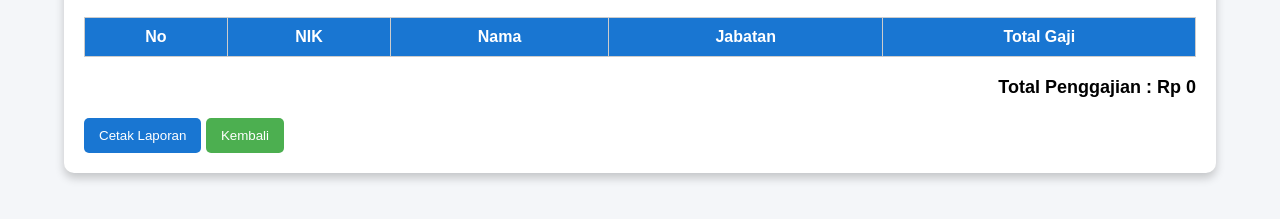
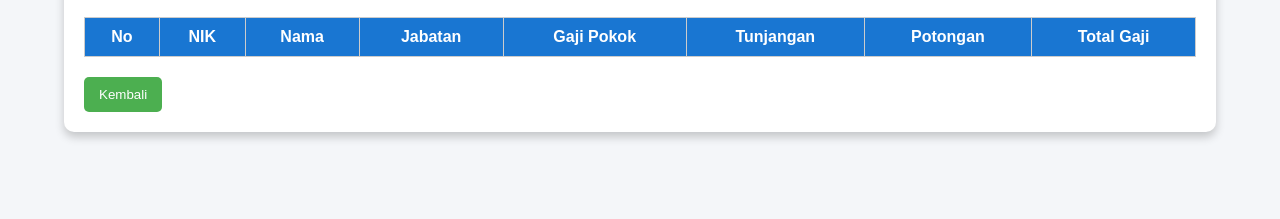
Before and after one commit to sevaniagtg-tech/penggajian, a plain HTML site: page laporan.html in a window 1280 px wide. Shown: the part 81-300 px from the top of the page. Drawn offline with Linux system fonts and the light colour scheme.

Commit message:
menambahkan laporan.html

```diff
--- a/laporan.html
+++ b/laporan.html
@@ -2,7 +2,6 @@
 <html lang="id">
 <head>
 <meta charset="UTF-8">
-<meta name="viewport" content="width=device-width, initial-scale=1.0">
 <title>Laporan Penggajian</title>
 
 <style>
@@ -20,7 +19,7 @@ body{
 .container{
     width:90%;
     margin:30px auto;
-    background:#fff;
+    background:white;
     padding:20px;
     border-radius:10px;
     box-shadow:0 5px 10px rgba(0,0,0,.2);
@@ -35,10 +34,9 @@ h2{
 table{
     width:100%;
     border-collapse:collapse;
-    margin-top:20px;
 }
 
-table, th, td{
+table,th,td{
     border:1px solid #ccc;
 }
 
@@ -47,33 +45,19 @@ th{
     color:white;
 }
 
-th, td{
+th,td{
     padding:10px;
     text-align:center;
 }
 
-.total{
-    margin-top:20px;
-    font-size:18px;
-    font-weight:bold;
-    text-align:right;
-}
-
 button{
     padding:10px 15px;
-    margin-top:20px;
     border:none;
     border-radius:5px;
+    color:white;
     cursor:pointer;
-    color:white;
-}
-
-.cetak{
-    background:#1976D2;
-}
-
-.kembali{
     background:#4CAF50;
+    margin-top:20px;
 }
 </style>
 
@@ -91,25 +75,20 @@ button{
 <th>NIK</th>
 <th>Nama</th>
 <th>Jabatan</th>
+<th>Gaji Pokok</th>
+<th>Tunjangan</th>
+<th>Potongan</th>
 <th>Total Gaji</th>
 </tr>
 </thead>
 
-<tbody id="tabelLaporan">
+<tbody id="dataLaporan">
 
 </tbody>
+
 </table>
 
-<div class="total">
-    Total Penggajian :
-    <span id="totalSemua">Rp 0</span>
-</div>
-
-<button class="cetak" onclick="window.print()">
-Cetak Laporan
-</button>
-
-<button class="kembali" onclick="window.location.href='dashboard.html'">
+<button onclick="window.location.href='dashboard.html'">
 Kembali
 </button>
 
```
